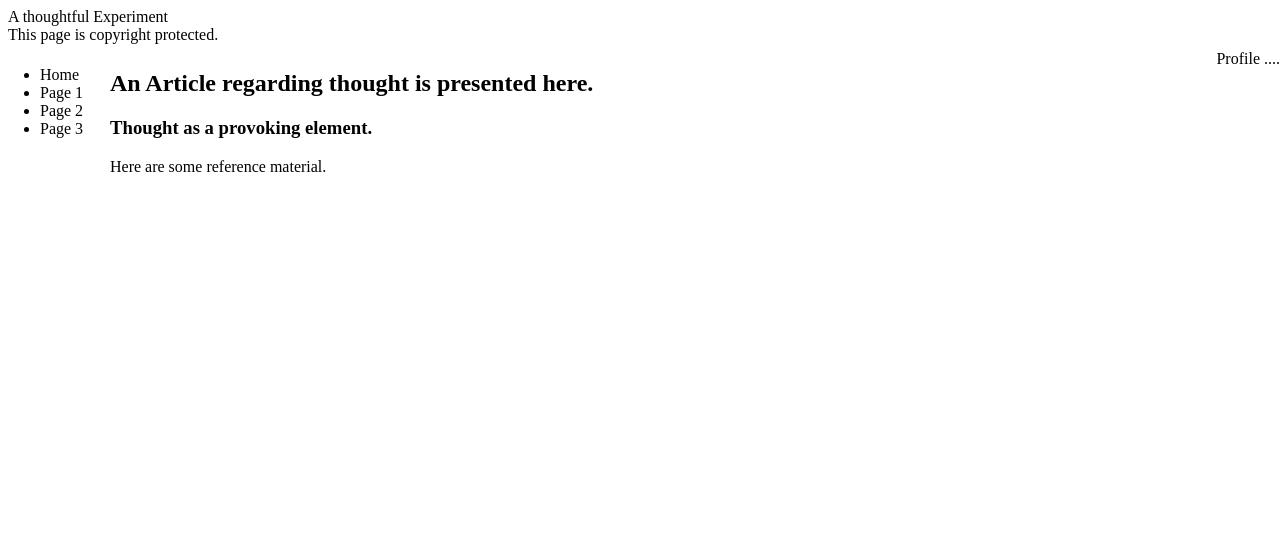
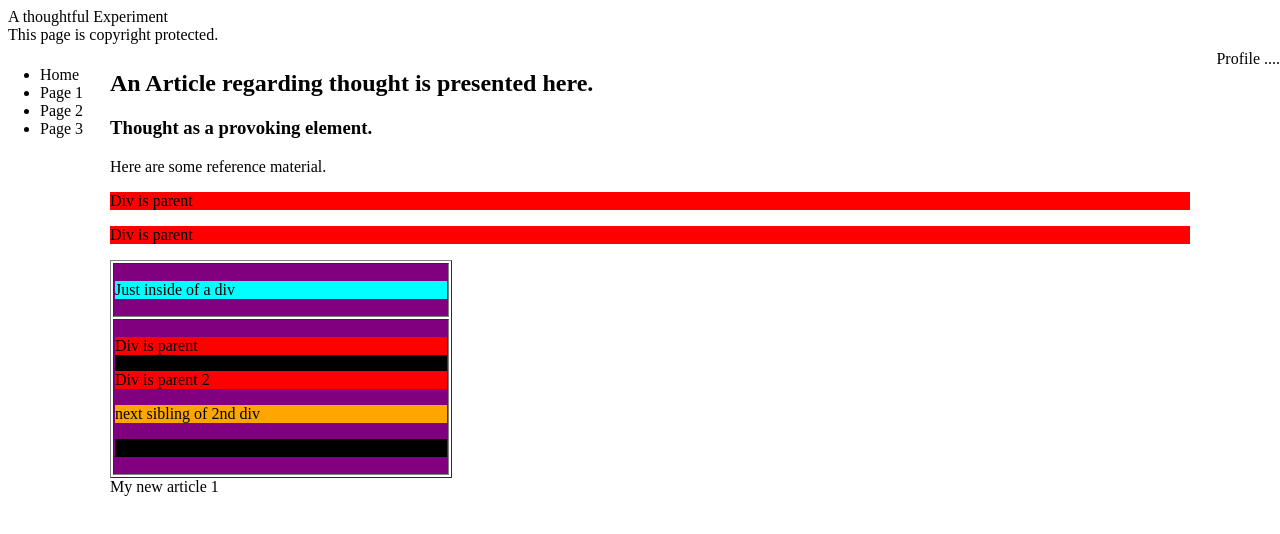
Before and after one commit to Constantino/Exercises, a plain HTML site: page MS-70-480/ConvertingToHTML5.html in a window 1280 px wide. Drawn offline with Linux system fonts and the light colour scheme.

Commit message:
separating js and css

```diff
--- a/MS-70-480/ConvertingToHTML5.html
+++ b/MS-70-480/ConvertingToHTML5.html
@@ -2,28 +2,9 @@
 <html>
 <head>
 	<title>Experimentations</title>
-	<style type="text/css">
-		nav{
-			position: absolute;
-			top: 50px;
-			left: 0px;
+	<link rel="stylesheet" type="text/css" href="css/s1.css" />
+	<script type="text/javascript" src="js/e1.js"></script>
 
-		}
-		article{
-
-			position: absolute;
-			top: 50px;
-			left: 110px;
-			right: 90px;
-
-		}
-		#profile{
-			position: absolute;
-			top: 50px;
-			right: 0px;
-
-		}
-	</style>
 <body>
 
 	<header>A thoughtful Experiment</header>
@@ -37,6 +18,8 @@
 		</ul>
 	</nav>
 
+	<div id="content">
+
 		<article id="anArticle">
 			<h1>An Article regarding thought is presented here.</h1>
 			<section>
@@ -45,7 +28,31 @@
 					Here are some reference material.
 				</aside>
 			</section>
+
+			<div>
+				<p>Div is parent</p>
+				<p>Div is parent</p>
+				<table border="1">
+					<tr name="row1">
+						<td>
+							<p>Just inside of a div</p>
+						</td>
+					</tr>
+					<tr name= "row 2">
+						<td>
+							<div name="x-y-z">
+								<p>Div is parent</p>
+								<p>Div is parent 2</p>
+							</div>
+							<p name="xyz">next sibling of 2nd div</p>
+							<p name="x-b-c-d">next sibling of 2nd div but just inside of another div</p>
+						</td>
+					</tr>
+				</table>
+			</div>
+
 		</article>
+	</div>
 
 	<div id="profile">Profile ....</div>
 	<footer>
--- /dev/null
+++ b/MS-70-480/css/s1.css
@@ -0,0 +1,70 @@
+nav{
+	position: absolute;
+	top: 50px;
+	left: 0px;
+
+}
+
+#content{
+
+	position: absolute;
+	top: 50px;
+	left: 110px;
+	right: 90px;
+
+
+}
+
+#profile{
+	position: absolute;
+	top: 50px;
+	right: 0px;
+
+}
+
+/*Select all p inside a div*/
+div p {
+	background-color: cyan;
+}
+
+/*Select all p which parent is div*/
+div>p {
+
+	background-color: red;
+}
+
+/*Select all p which is next sibling of div*/
+div + p {
+	background-color: green;
+}
+
+/*Select all p that are preceded by a div*/
+div ~ p {
+
+	background-color: yellow;
+}
+
+[name] {
+
+	background-color: orange;
+}
+
+[name="row1"]{
+
+	background-color: green;
+}
+
+/*Select all with name containing row, when it's space-separated values*/
+[name~="row"]{
+	background-color: gray;
+}
+
+/*Select starting with r*/
+[name^="r"]{
+	background-color: purple;
+}
+
+/*select all starting with x, when it's ad hyphen separated values list*/
+[name |= "x"]{
+	background-color: black;
+}
--- /dev/null
+++ b/MS-70-480/js/e1.js
@@ -0,0 +1,11 @@
+window.onload = function x(){
+
+	var element = document.createElement("article");
+	element.innerText = "My new article 1";
+
+	var outerDiv = document.getElementById("content");
+
+	outerDiv.appendChild(element);
+
+
+}
```
Lines whose indentation alone changed are shown as unchanged.
